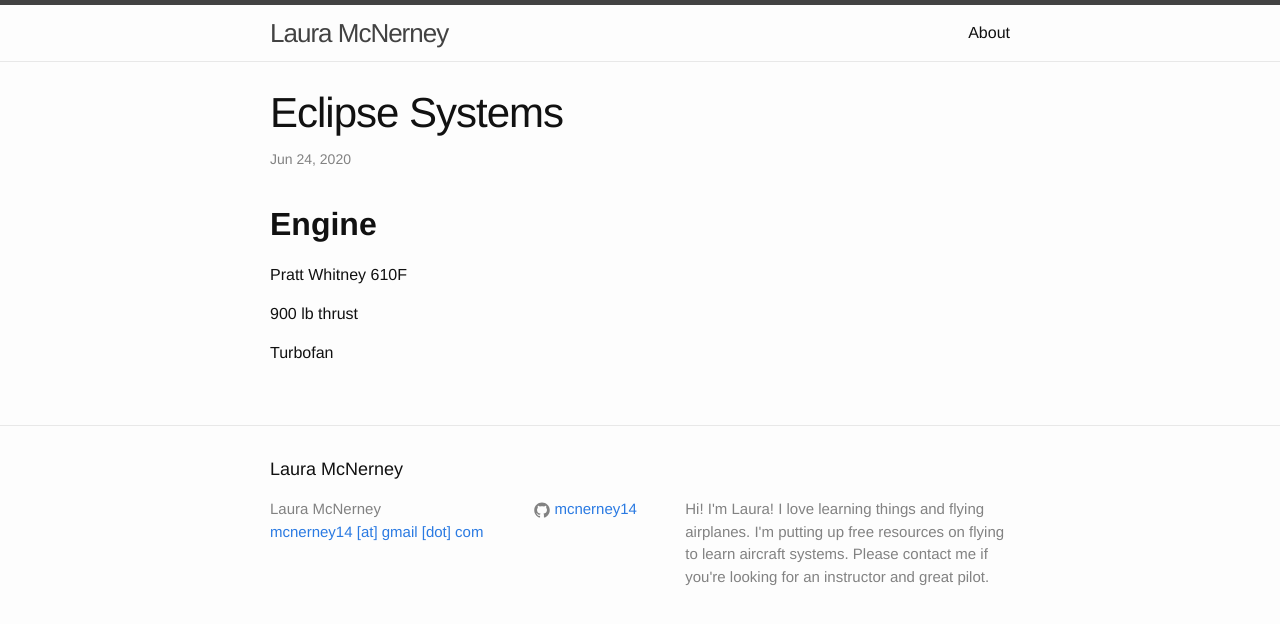
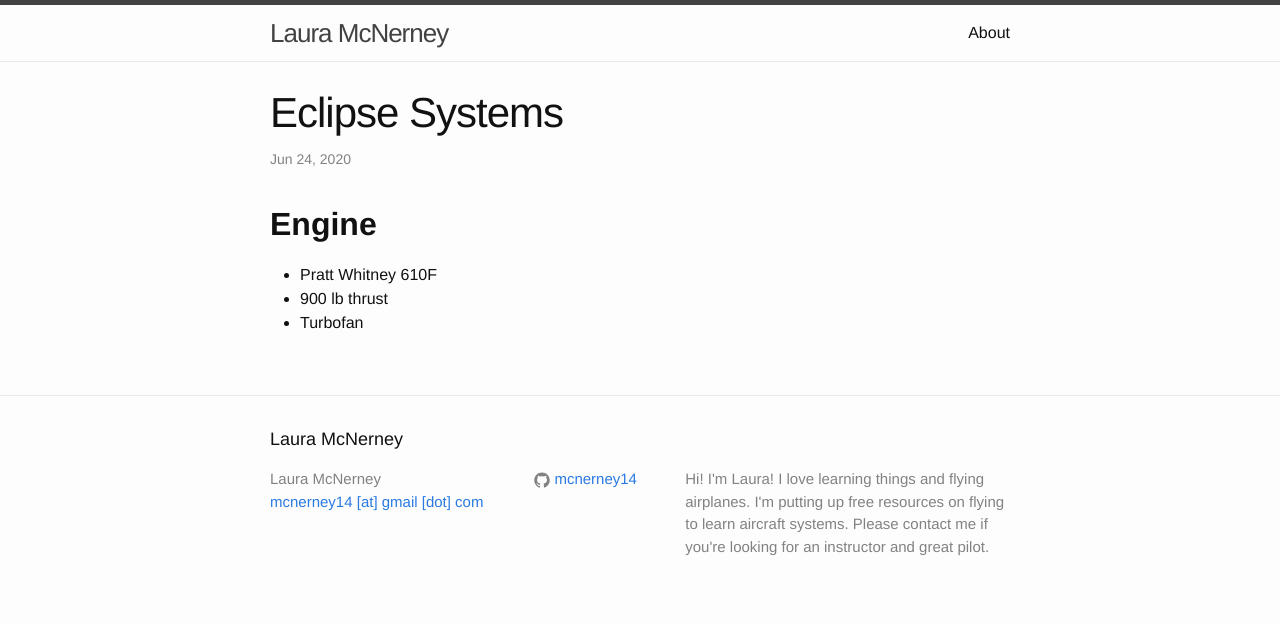
Before and after one commit to mcnerney14/mcnerney14.github.io, a Jekyll site: the page built from _posts/2020-06-24-eclipse-systems.md, in a window 1280 px wide. Shown: the top 624 px of the page. Built offline with Jekyll 4.4.1, drawn with Linux system fonts in a browser that asks for light colours.

```diff
--- a/_posts/2020-06-24-eclipse-systems.md
+++ b/_posts/2020-06-24-eclipse-systems.md
@@ -14,8 +14,6 @@ categories: jekyll update
 
 
 ## **Engine**
-Pratt Whitney 610F
-
-900 lb thrust
-
-Turbofan
+- Pratt Whitney 610F
+- 900 lb thrust
+- Turbofan
```
